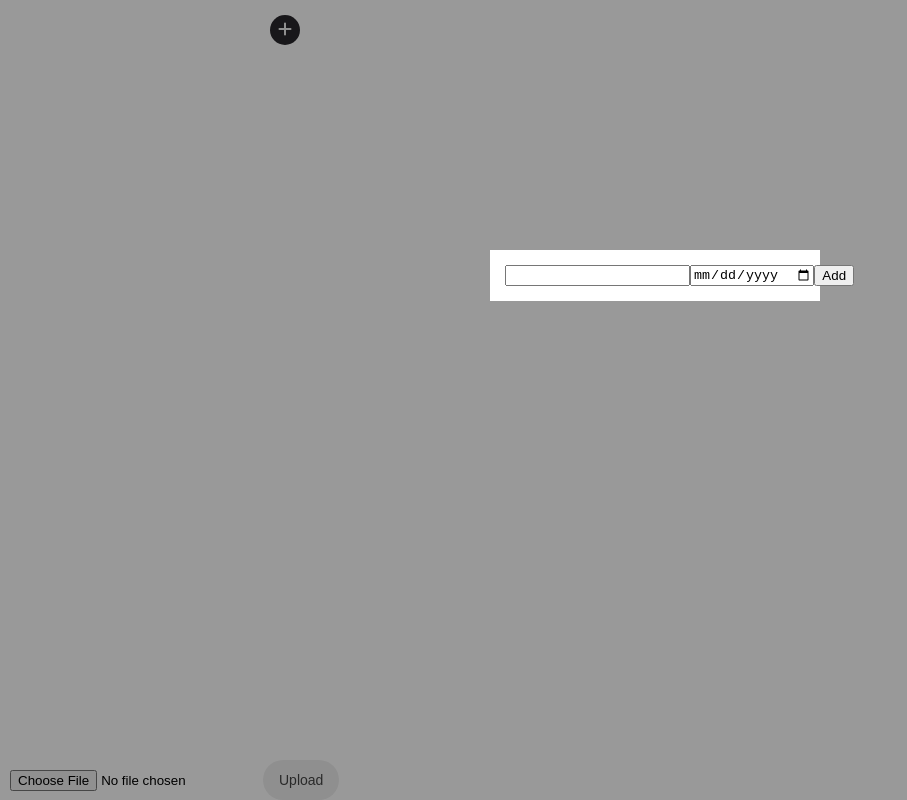
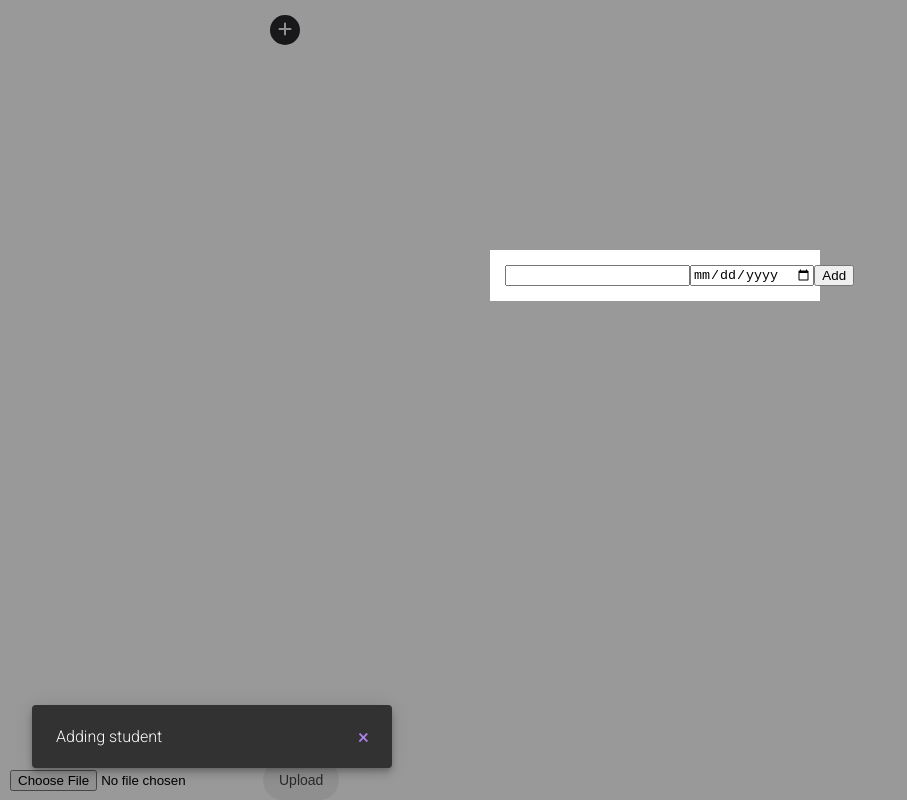
Before and after one commit to fetidd/ScoreOrganiser, a React (Vite) app in the folder scorg/: page / in a window 1280 px wide. Both pictures are taken after a click on the button 285 px from the left and 30 px from the top of the page. Shown: the whole page, without its empty margins (0-907 px from the left). Built offline with nearby package versions, Linux system fonts and the light colour scheme.

Commit message:
snackbar!

```diff
--- a/scorg/src/App.tsx
+++ b/scorg/src/App.tsx
@@ -1,13 +1,15 @@
-import { useState } from "react";
+import { useContext, useState } from "react";
 import { invoke } from "@tauri-apps/api/tauri";
 import "./App.css";
 import StudentList from "./StudentList/StudentList";
 import { Student } from "./StudentList/Student";
+import SnackbarContext from "./snackbar-context";
+import SnackBar from "./Snackbar";
 
 function App() {
-
   const [selected, setSelected] = useState("")
   const [students, setStudents] = useState([] as Student[])
+  const snackbarCtx = useContext(SnackbarContext)
 
   const getStudentsFromTauri = async () => {
     try {
@@ -24,6 +26,7 @@ function App() {
         <StudentList students={students} selected={selected} select={setSelected} getStudents={getStudentsFromTauri} />
       </div>
       <div id="score-tab-area"></div>
+      {snackbarCtx.isDisplayed && <SnackBar />}
     </div>
   );
 }
--- /dev/null
+++ b/scorg/src/Snackbar.css
@@ -0,0 +1,51 @@
+.snackbar__container {
+  position: fixed;
+  bottom: 1rem;
+  left: 1rem;
+  display: flex;
+  align-items: center;
+  justify-content: center;
+  background: #323232;
+  color: #fff;
+  z-index: 10;
+  margin: 16px;
+  border-radius: 4px;
+  min-width: 344px;
+  max-width: 672px;
+  box-shadow: 0px 3px 5px -1px rgba(0, 0, 0, 0.2),
+    0px 6px 10px 0px rgba(0, 0, 0, 0.14), 0px 1px 18px 0px rgba(0, 0, 0, 0.12);
+  padding: 8px;
+  animation: 300ms ease-out forwards slide-up;
+  overflow: hidden;
+}
+
+.snackbar__label {
+  line-height: 1.2rem;
+  padding-left: 16px;
+  padding-right: 8px;
+  width: 100%;
+  margin: 0;
+  padding-top: 14px;
+  padding-bottom: 14px;
+}
+
+.snackbar__dismiss {
+  color: #ae7ee9;
+  font-size: 120%;
+  font-weight: bold;
+  margin-left: 8px;
+  margin-right: 8px;
+  cursor: pointer;
+  padding: 8px;
+}
+
+@keyframes slide-up {
+  from {
+    opacity: 0;
+    transform: translateY(3rem);
+  }
+  to {
+    opacity: 1;
+    transform: translateY(0);
+  }
+}
--- a/scorg/src/Snackbar.tsx
+++ b/scorg/src/Snackbar.tsx
@@ -1,17 +1,15 @@
-export default function SnackBar({ msg, color }: Props) {
-  let snackbar = document.createElement("div");
-  snackbar.className = "snackbar";
-  snackbar.classList.add(color);
-  snackbar.textContent = msg;
-  document.body.appendChild(snackbar);
-  snackbar.classList.add("show");
-  setTimeout(() => {
-    snackbar.classList.remove("show");
-    document.body.removeChild(snackbar);
-  }, 3000);
-}
+import React, { useContext } from "react";
+import SnackbarContext from "./snackbar-context";
+import "./Snackbar.css"
 
-type Props = {
-  msg: string,
-  color: string,
-}
+const Snackbar = () => {
+  const ctx = useContext(SnackbarContext)
+
+  return (
+    <div className="snackbar__container">
+      <div className="snackbar__label">{ctx.msg}</div>
+      <div className="snackbar__dismiss" onClick={ctx.onClose}>&times;</div>
+    </div>
+  );
+};
+export default Snackbar;
--- a/scorg/src/StudentList/StudentList.tsx
+++ b/scorg/src/StudentList/StudentList.tsx
@@ -1,5 +1,6 @@
 import { invoke } from "@tauri-apps/api/tauri";
-import React, { useEffect, useState } from "react";
+import React, { useEffect, useState, useContext } from "react";
+import SnackbarContext from "../snackbar-context";
 import AddStudentDialog from "./dialogs/AddStudent";
 import DeleteStudentDialog from "./dialogs/DeleteStudent";
 import EditStudentDialog from "./dialogs/EditStudent";
@@ -16,20 +17,17 @@ interface Props {
 
 export default function StudentList({ students, selected, select, getStudents }: Props) {
     const [modal, setModal] = useState(false)
-
     const [showAddStudent, setShowAddStudent] = useState(false)
-
     const [showEditStudent, setShowEditStudent] = useState(false)
     const [editing, setEditing] = useState(null as Student | null)
-
     const [showDeleteStudent, setShowDeleteStudent] = useState(false)
     const [deleting, setDeleting] = useState(null as Student | null)
-
     const [file, setFile] = useState(null as File | null)
+    const snackbarCtx = useContext(SnackbarContext)
 
     const addStudentToTauri = async (firstNames: string, lastName: string, dateOfBirth: string) => { // TODOINVOKE
         try {
-            await invoke("add_student", {firstNames, lastName, dateOfBirth})
+            await invoke("add_student", { firstNames, lastName, dateOfBirth })
             console.log("added student") // TODO snackbar
             getStudents()
         } catch (error) {
@@ -40,7 +38,7 @@ export default function StudentList({ students, selected, select, getStudents }:
 
     const deleteStudentFromTauri = async (id: string) => { // TODOINVOKE
         try {
-            await invoke("delete_student", {id})
+            await invoke("delete_student", { id })
             console.log("added student") // TODO snackbar
             getStudents()
         } catch (error) {
@@ -54,7 +52,7 @@ export default function StudentList({ students, selected, select, getStudents }:
         let last_name = splitName.pop()
         let first_names = splitName.join(" ")
         try {
-            await invoke("edit_student", {update: {id: id, first_names: first_names, last_name: last_name, date_of_birth: editDob}})
+            await invoke("edit_student", { update: { id: id, first_names: first_names, last_name: last_name, date_of_birth: editDob } })
             console.log("added student") // TODO snackbar
             getStudents()
         } catch (error) {
@@ -79,6 +77,7 @@ export default function StudentList({ students, selected, select, getStudents }:
     useEffect(() => { getStudents() }, [])
 
     function handleAddStudentClick() {
+        snackbarCtx.displayMsg("Adding student")
         setModal(true)
         setShowAddStudent(true)
     }
@@ -109,7 +108,7 @@ export default function StudentList({ students, selected, select, getStudents }:
         <>
             <div id="StudentList">
                 <div id="menubar-area">
-                <button className="icon-button dark"onClick={() => {handleAddStudentClick()}}>
+                    <button className="icon-button dark" onClick={() => { handleAddStudentClick() }}>
                         <i className="fa-solid fa-plus"></i>
                     </button>
                 </div>
@@ -120,15 +119,15 @@ export default function StudentList({ students, selected, select, getStudents }:
                 </div>
                 <div id="import-csv-area">
                     <div className="row">
-                    <input id="csv-input" type="file" name="csv-input" accept=".csv" onChange={e => {handleFileChange(e)}}/>
+                        <input id="csv-input" type="file" name="csv-input" accept=".csv" onChange={e => { handleFileChange(e) }} />
                         <button className="button" onClick={uploadFile}>Upload</button>
                     </div>
                 </div>
             </div>
-        <div className="modal" onClick={() => closeModals()} style={{display: modal ? "block" : "none",}}></div>
+            <div className="modal" onClick={() => closeModals()} style={{ display: modal ? "block" : "none", }}></div>
             <AddStudentDialog showDialog={showAddStudent} addStudent={addStudentToTauri} closeModals={closeModals} />
-        {(editing && <EditStudentDialog showDialog={showEditStudent} student={editing} editStudent={editStudentInTauri} closeModals={closeModals} /> )}
-        {(deleting && <DeleteStudentDialog showDialog={showDeleteStudent} student={deleting}  deleteStudent={deleteStudentFromTauri} closeModals={closeModals} /> )}
+            {(editing && <EditStudentDialog showDialog={showEditStudent} student={editing} editStudent={editStudentInTauri} closeModals={closeModals} />)}
+            {(deleting && <DeleteStudentDialog showDialog={showDeleteStudent} student={deleting} deleteStudent={deleteStudentFromTauri} closeModals={closeModals} />)}
         </>
     )
 }
--- a/scorg/src/main.tsx
+++ b/scorg/src/main.tsx
@@ -1,9 +1,12 @@
 import React from "react";
 import ReactDOM from "react-dom/client";
 import App from "./App";
+import { SnackBarContextProvider } from "./snackbar-context"
 
 ReactDOM.createRoot(document.getElementById("root") as HTMLElement).render(
   <React.StrictMode>
-    <App />
+    <SnackBarContextProvider>
+      <App />
+    </SnackBarContextProvider>
   </React.StrictMode>
 );
--- /dev/null
+++ b/scorg/src/snackbar-context.tsx
@@ -0,0 +1,43 @@
+import React, { useState } from "react";
+
+const SnackbarContext = React.createContext({
+  msg: "",
+  isDisplayed: false,
+  displayMsg: (msg: string) => { },
+  onClose: () => { },
+});
+
+export default SnackbarContext;
+
+let timer;
+
+export const SnackBarContextProvider = (props) => {
+  const [msg, setMsg] = useState("");
+  const [isDisplayed, setIsDisplayed] = useState(false);
+
+  const displayHandler = (msg: string) => {
+    setMsg(msg);
+    setIsDisplayed(true);
+    timer = setTimeout(() => {
+      setIsDisplayed(false);
+    }, 3000); // close snackbar after 3 seconds
+  };
+
+  const closeHandler = () => {
+    clearTimeout(timer)
+    setIsDisplayed(false)
+  };
+
+  return (
+    <SnackbarContext.Provider
+      value={{
+        msg,
+        isDisplayed,
+        displayMsg: displayHandler,
+        onClose: closeHandler,
+      }}
+    >
+      {props.children}
+    </SnackbarContext.Provider>
+  );
+};
```
Lines whose indentation alone changed are shown as unchanged.
